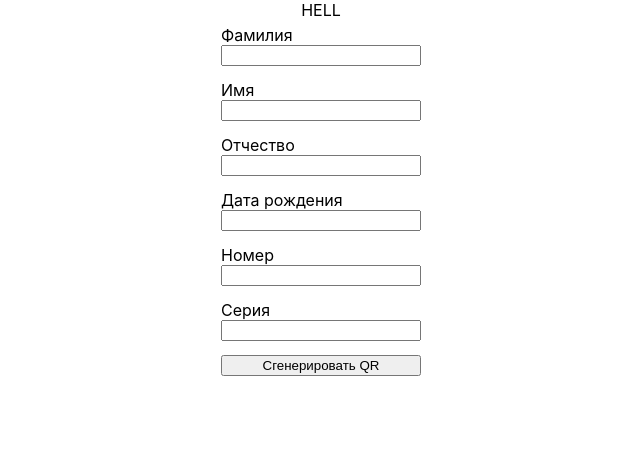
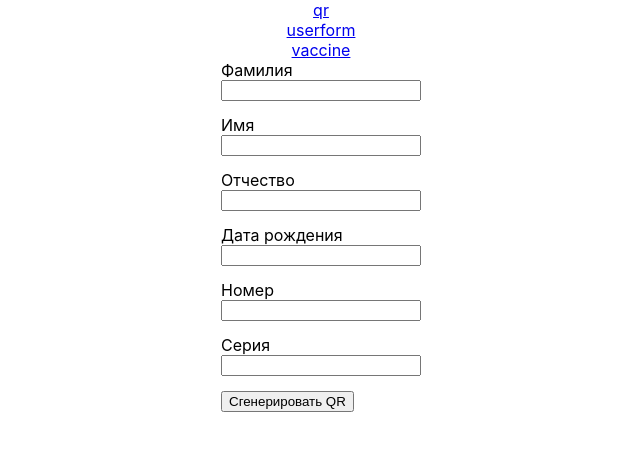
Before and after one commit to am-mussy/fakeVaccine, a React app in the folder fake-vaccine/: page /userform in a window 1280 px wide. Shown: the top 450 px of the page, without its empty margins (319-959 px from the left). Built offline with nearby package versions, Linux system fonts and the light colour scheme.

Commit message:
add url parser

```diff
--- a/fake-vaccine/src/App.js
+++ b/fake-vaccine/src/App.js
@@ -3,9 +3,11 @@ import Vaccine from "./Vaccine/Vaccine";
 import UserForm from "./UserForm/UserForm";
 import QR from "./QR/QR";
 import { Routes, Router, Link, Route } from "react-router-dom";
+import NavBar from "./NavBar/NavBar";
 
 const App = () => (
   <div className="App">
+    <NavBar />
     <Routes>
       <Route path="/vaccine" element={<Vaccine />} />
       <Route path="/userform" element={<UserForm />} />
--- /dev/null
+++ b/fake-vaccine/src/NavBar/NavBar.jsx
@@ -0,0 +1,25 @@
+import styled from "@emotion/styled";
+import QRCode from "react-qr-code";
+import { useSelector, useDispatch } from "react-redux";
+import {Link } from "react-router-dom";
+
+let NavBarWrapper = styled.div({
+    display: 'flex',
+    flexDirection: 'column',
+    alignItems:'center',
+    textAlign: 'center',
+
+})
+
+const NavBar = () =>{
+
+    return(
+        <NavBarWrapper>
+            <Link to='/qr'>qr</Link>
+            <Link to='/userform'>userform</Link>
+            <Link to='/vaccine'>vaccine</Link>
+        </NavBarWrapper>
+    )
+}
+
+export default NavBar
--- a/fake-vaccine/src/QR/QR.jsx
+++ b/fake-vaccine/src/QR/QR.jsx
@@ -10,19 +10,21 @@ let QRWrapper = styled.div({
 
 })
 
+
+
 const QR = () =>{
 
         const qrValue = useSelector(state => state.qr)
-
-            console.log(qrValue)
-
+        console.log(qrValue)
         const dispatch = useDispatch()
         const setQrValue = () => {
-             dispatch({type:"setQR", payloader:"KRISTINKU-PAUKANA OBAZHAYU"})
+            dispatch({type:"setQR", payloader:"KRISTINKU-PAUKANA OBAZHAYU"})
+            dispatch({type:"numberPlus"})
 
         }
     return(
         <QRWrapper>
+
             <QRCode value={qrValue} />
             <button onClick={setQrValue} >X</button>
         </QRWrapper>
--- a/fake-vaccine/src/UserForm/UserForm.jsx
+++ b/fake-vaccine/src/UserForm/UserForm.jsx
@@ -1,5 +1,7 @@
 import styled from "@emotion/styled";
 import {useDispatch,useSelector} from 'react-redux'
+import { useState } from 'react';
+import {Link } from "react-router-dom";
 
 const UserFormWrapper = styled.div({
     display: 'flex',
@@ -18,43 +20,61 @@ const InputWrapper = styled.div({
 
 const UserForm = () => {
     const dispatch = useDispatch()
-    let qrValue = useSelector(state => state.qr)
+    let userDate = useSelector(state => state.userDate)
+    const setUserDate = () => {
+        const userDate = {
+            name: name1,
+            lastName: name2,
+            surname: name3,
+            birthday: date,
+            number: number,
+            seria: seria
 
+        }
+        dispatch({type:"SET_USER_DATE", payload: userDate})
+
+    }
+    const [name1, setName1] = useState('')
+    const [name2, setName2] = useState('')
+    const [name3, setName3] = useState('')
+    const [date, setDate] = useState('')
+    const [number, setNumber] = useState('')
+    const [seria, setSeria] = useState('')
+
+    console.log(name1,name2,name3,date,number,seria)
+    console.log(userDate)
 
     return(
         <UserFormWrapper>
-            <div>{qrValue}</div>
+
             <InputWrapper>
                 <span>Фамилия</span>
-                <input type="text" />
+                <input type="text" onInput={e => setName1(e.target.value)}/>
             </InputWrapper>
             <InputWrapper>
                 <span>Имя</span>
-                <input type="text" />
+                <input type="text" onInput={e => setName2(e.target.value)}/>
             </InputWrapper>
             <InputWrapper>
                 <span>Отчество</span>
-                <input type="text" />
+                <input type="text" onInput={e => setName3(e.target.value)}/>
             </InputWrapper>
             <InputWrapper>
                 <span>Дата рождения</span>
-                <input type="text" />
+                <input type="text" onInput={e => setDate(e.target.value)}/>
             </InputWrapper>
             <InputWrapper>
                 <span>Номер</span>
-                <input type="text" />
+                <input type="text" onInput={e => setNumber(e.target.value)}/>
             </InputWrapper>
             <InputWrapper>
                 <span>Серия</span>
-                <input type="text" />
+                <input type="text" onInput={e => setSeria(e.target.value)}/>
             </InputWrapper>
             <InputWrapper>
-                <button onClick={()=>{
-                    console.log('DISPATCH')
-                    console.log(qrValue)
-                    dispatch({type:"setQR", payloader:"KRISTINKU-PAUKANA OBAZHAYU"})
-                    console.log(qrValue)
-                }}>Сгенерировать QR</button>
+                <Link to='/qr'>
+                    <button onClick={setUserDate}>Сгенерировать QR</button>
+                </Link>
             </InputWrapper>
         </UserFormWrapper>
 )}
--- a/fake-vaccine/src/Vaccine/UserDate/UserDate.jsx
+++ b/fake-vaccine/src/Vaccine/UserDate/UserDate.jsx
@@ -1,4 +1,7 @@
 import styled from "@emotion/styled";
+import { useCallback } from "react";
+import { useSelector, useDispatch } from "react-redux";
+
 
 const UserDateWrapper = styled.div({
     marginTop: 24
@@ -17,13 +20,40 @@ const TextWrapper = styled.div({
     fontSize: 16
 })
 
-const  UserDate = () =>
- <UserDateWrapper>
-    <TextWrapper>
-        <span>О****** К******* П*******</span>
-        <span>Дата рождения: 07.11.1987</span>
-        <span>Паспорт: 42** ***724</span>
-    </TextWrapper>
- </UserDateWrapper>
+const getUrlUserDate = () => {
+
+    const url = window.location.search.substring(1)
+    if (url === '') return null
+
+    const urlRaw = url.split('&')
+    let userDateObj = {}
+
+    urlRaw.map((value, index) => {
+        let valueRaw = value.split('=')
+        userDateObj[valueRaw[0]] = valueRaw[1]
+
+    })
+
+    return userDateObj
+}
+
+const  UserDate = () =>{
+    const userDate = useSelector(state => state.userDate)
+    const dispatch = useDispatch()
+    const userDateFromURL = getUrlUserDate()
+    if(!userDate.name){
+        dispatch({type:"SET_USER_DATE", payloader: userDateFromURL})
+    }
+
+    return (
+        <UserDateWrapper>
+            <TextWrapper>
+                <span>{userDate.name} {userDate.lastName} {userDate.surname}</span>
+                <span>Дата рождения:{userDate.birthday}</span>
+                <span>Паспорт: {userDate.seria} {userDate.number}</span>
+            </TextWrapper>
+        </UserDateWrapper>
+    )
+}
 
 export default UserDate
--- a/fake-vaccine/src/store/userReducer.js
+++ b/fake-vaccine/src/store/userReducer.js
@@ -1,11 +1,17 @@
 const defaultState = {
-  qr: "HELL",
+  userDate: {},
+  userDateUrl: {},
 };
 
 export const userReducer = (state = defaultState, action) => {
+  console.log("STATE:", state);
   switch (action.type) {
-    case "setQR":
+    case "SET_QR":
       return { ...state, qr: action.payloader };
+    case "SET_USER_DATE":
+      return { ...state, userDate: action.payloader };
+    case "SET_USER_DATE_URL":
+      return { ...state, userDateUrl: action.payloader };
     default:
       return state;
   }
```
Also changed, not shown: fake-vaccine/src/index.js (+4 -4 lines).
